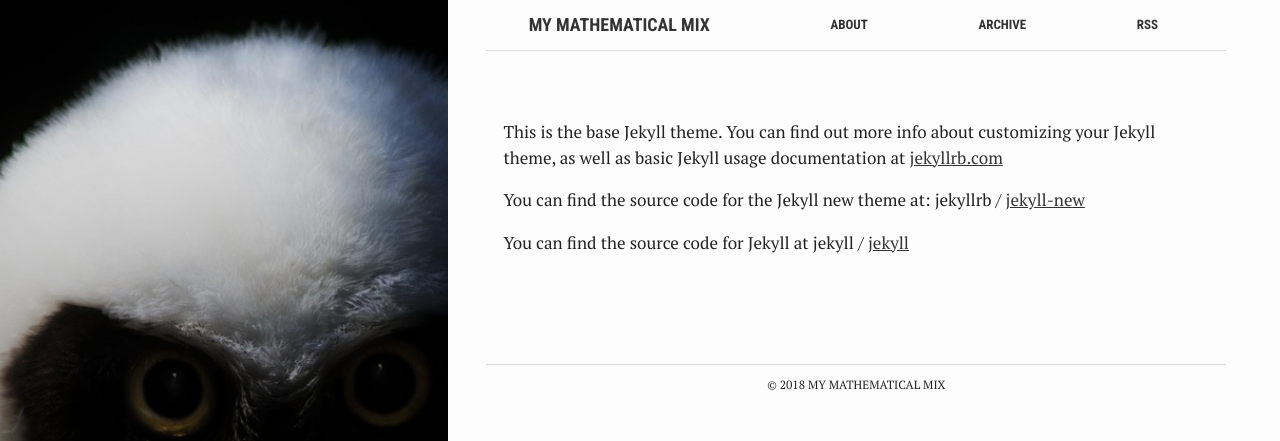
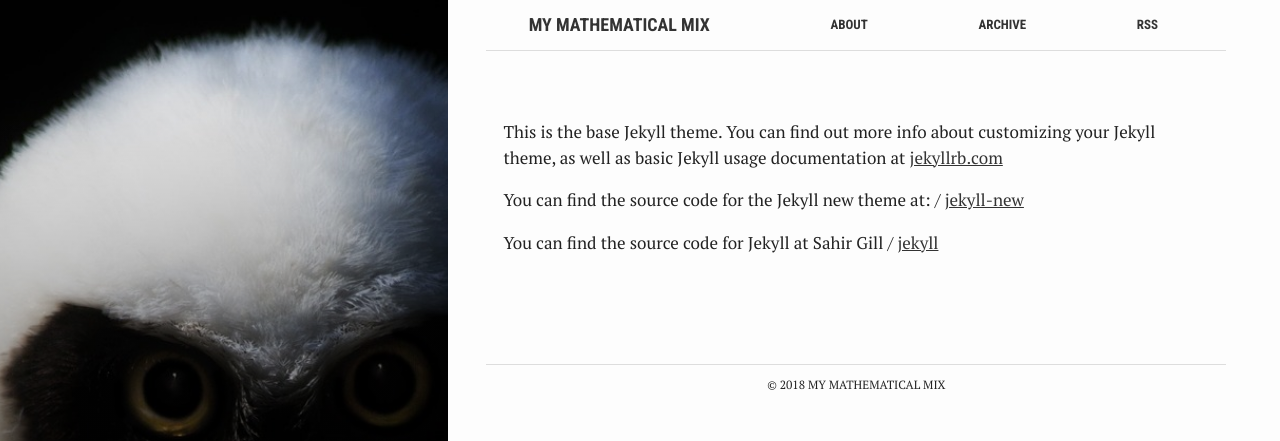
Before and after one commit to Sahir8gill/sahir8gill.github.io, a Jekyll site: the page built from about.md, in a window 1280 px wide. Shown: the top 441 px of the page. Built offline with Jekyll 4.4.1, drawn with Linux system fonts in a browser that asks for light colours.

Commit message:
site settings

```diff
--- a/_config.yml
+++ b/_config.yml
@@ -15,9 +15,8 @@
 baseurl: "" # the subpath of your site, e.g. /blog
 lang: "en"
 url: "http://localhost:4000" # the base hostname & protocol for your site
-twitter_username: jekyllrb
-github_username:  jekyll
-disqus_username:
+instagram_username: sahir8gill
+github_username:  Sahir Gill
 
 # Build settings
 markdown: kramdown
```
